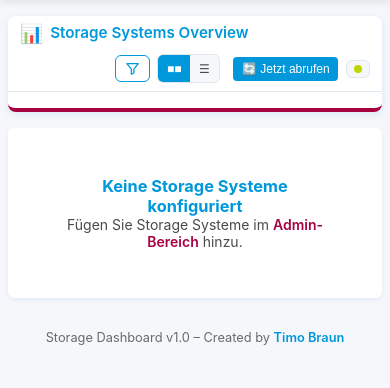
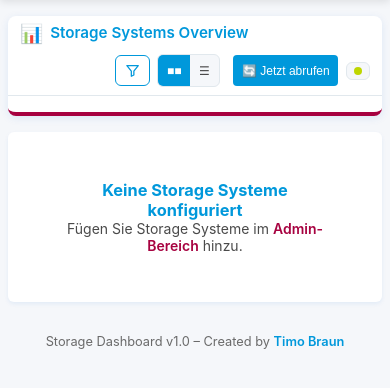
Before and after one commit to TimUx/storage-dashboard, a Flask app: page /dashboard in a window 390 px wide; the page is wider, and only the part inside the window is pictured. Shown: the part 102-490 px from the top of that part. Run offline with Flask 3, Linux system fonts and the light colour scheme; data comes from the database, SQL or seed files in the repository; data that the repository does not hold is empty.

Commit message:
fix: normalize dashboard header button heights
Apply a shared control height to header action buttons so filter, view, column, and refresh controls render with consistent sizing across desktop and compact breakpoints.

Made-with: Cursor

```diff
--- a/app/templates/dashboard.html
+++ b/app/templates/dashboard.html
@@ -22,6 +22,7 @@
     --bg-white: #ffffff;
     --border-light: #e1e8ed;
     --warning: #FFA500;
+    --header-control-height: 2.1rem;
 }
 
 [data-theme="dark"] {
@@ -117,6 +118,8 @@ body {
     line-height: 1;
     transition: background 0.15s, color 0.15s;
     white-space: nowrap;
+    min-height: var(--header-control-height);
+    box-sizing: border-box;
 }
 
 .btn-tool:hover {
@@ -207,6 +210,9 @@ body {
     color: var(--text-medium);
     transition: all 0.3s;
     font-weight: 500;
+    min-height: var(--header-control-height);
+    box-sizing: border-box;
+    line-height: 1;
 }
 
 .view-toggle button:hover {
@@ -237,6 +243,8 @@ body {
     font-weight: 500;
     line-height: 1;
     letter-spacing: 0.05em;
+    min-height: var(--header-control-height);
+    box-sizing: border-box;
 }
 
 .column-selector button:hover {
@@ -872,6 +880,9 @@ body.table-view .systems-table {
     font-weight: 500;
     transition: all 0.3s;
     white-space: nowrap;
+    min-height: var(--header-control-height);
+    box-sizing: border-box;
+    line-height: 1;
 }
 
 .btn-collect-now:hover {
@@ -956,6 +967,13 @@ body.table-view .systems-table {
     .btn-collect-now {
         padding: 0.3rem 0.55rem;
         font-size: 0.75rem;
+    }
+
+    .btn-tool,
+    .btn-collect-now,
+    .view-toggle button,
+    .column-selector button {
+        min-height: 1.9rem;
     }
 
     .refresh-indicator {
```
